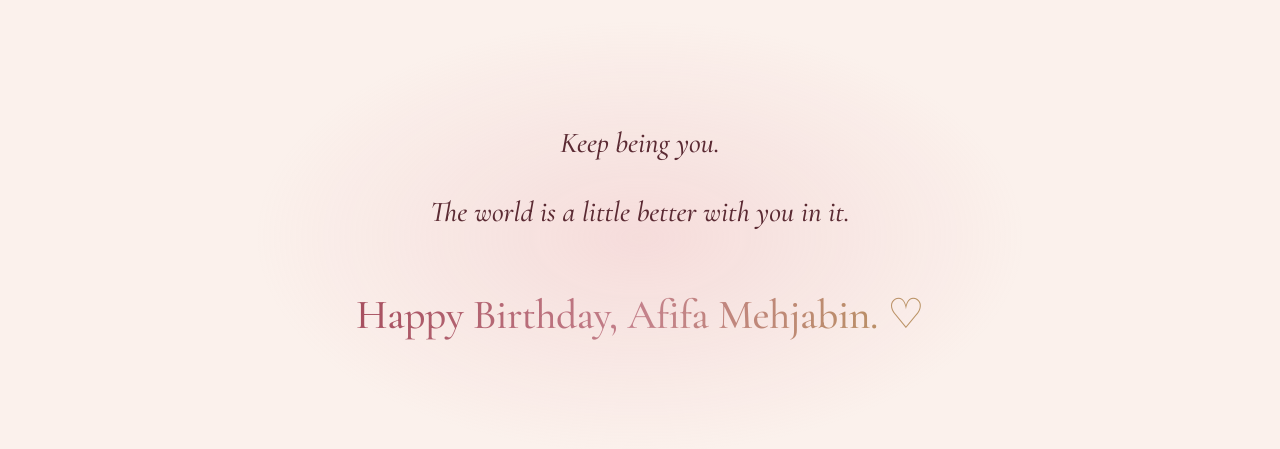
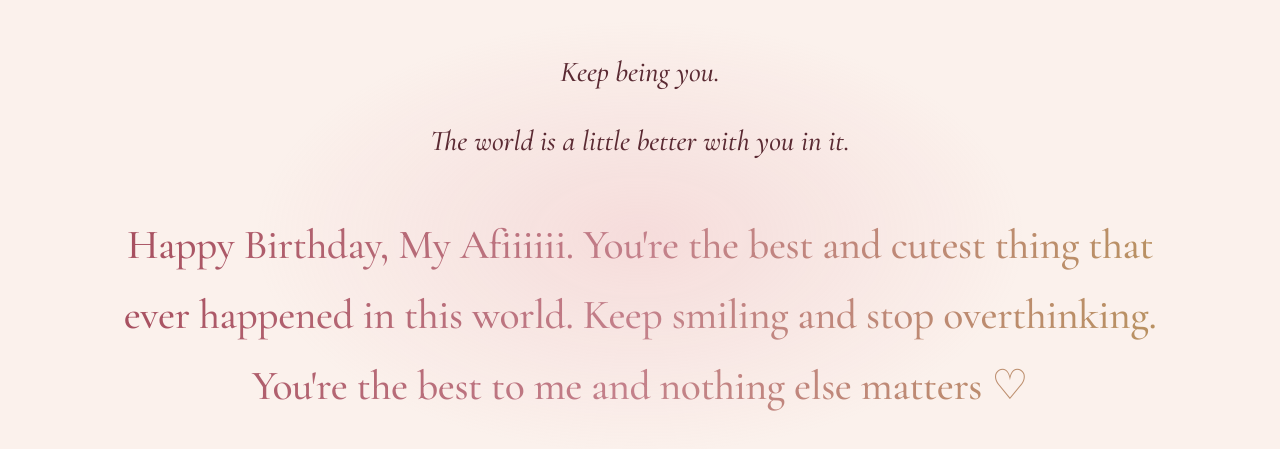
Before and after one commit to ahsanlookinglavish/afifa-birthday, a plain HTML site: page index.html in a window 1280 px wide. Shown: the part 7297-7746 px from the top of the page. Drawn offline with nearby package versions, Linux system fonts and the light colour scheme; a web font is replaced by a local one.

Commit message:
Update index.html

```diff
--- a/index.html
+++ b/index.html
@@ -271,7 +271,7 @@ The way you remember things you probably don't realize I noticed.</p>
   <div class="final__content">
     <p class="final__line">Keep being you.</p>
     <p class="final__line">The world is a little better with you in it.</p>
-    <p class="final__name">Happy Birthday, Afifa Mehjabin. ♡</p>
+    <p class="final__name">Happy Birthday, My Afiiiiii. You're the best and cutest thing that ever happened in this world. Keep smiling and stop overthinking. You're the best to me and nothing else matters ♡</p>
   </div>
 </section>
 
```
